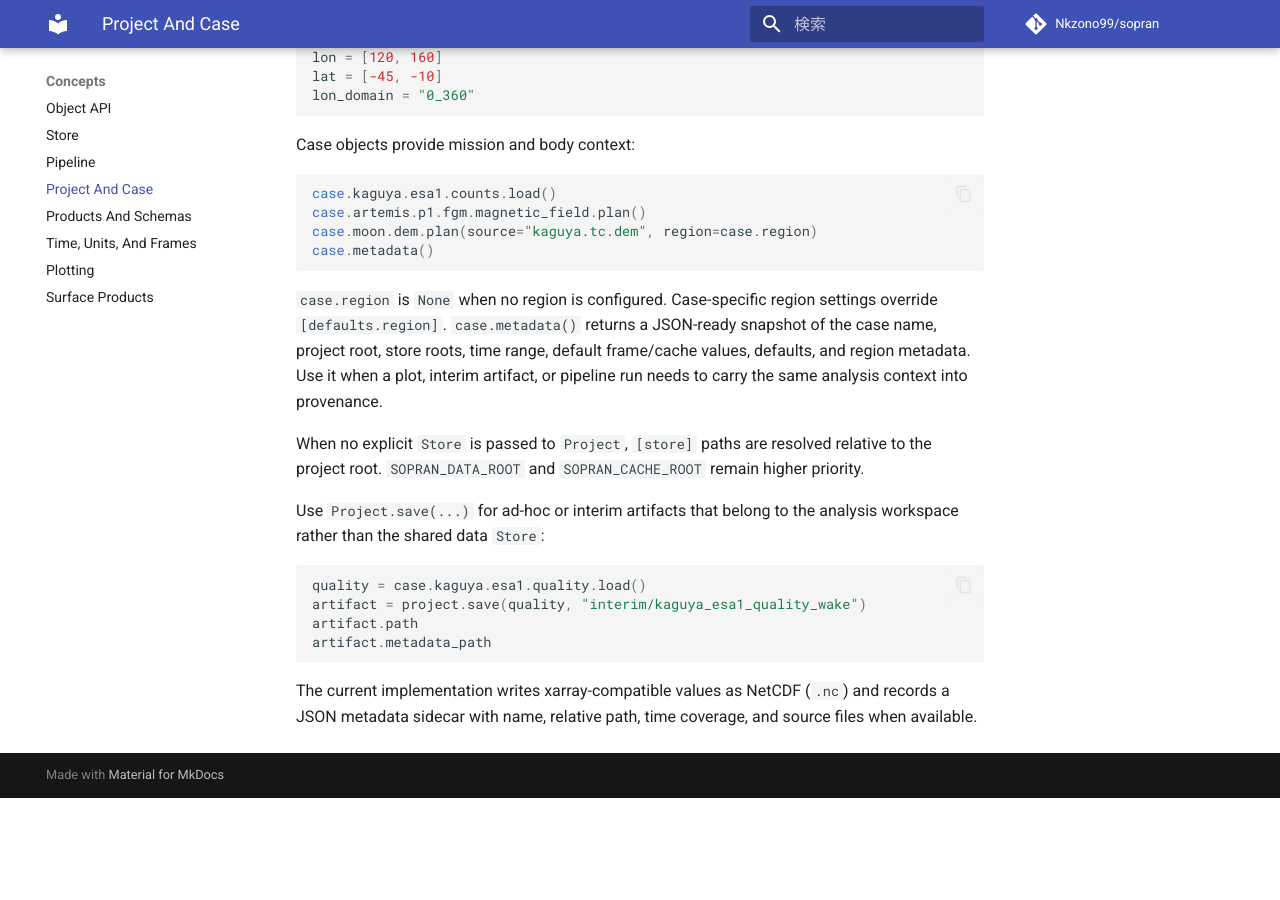
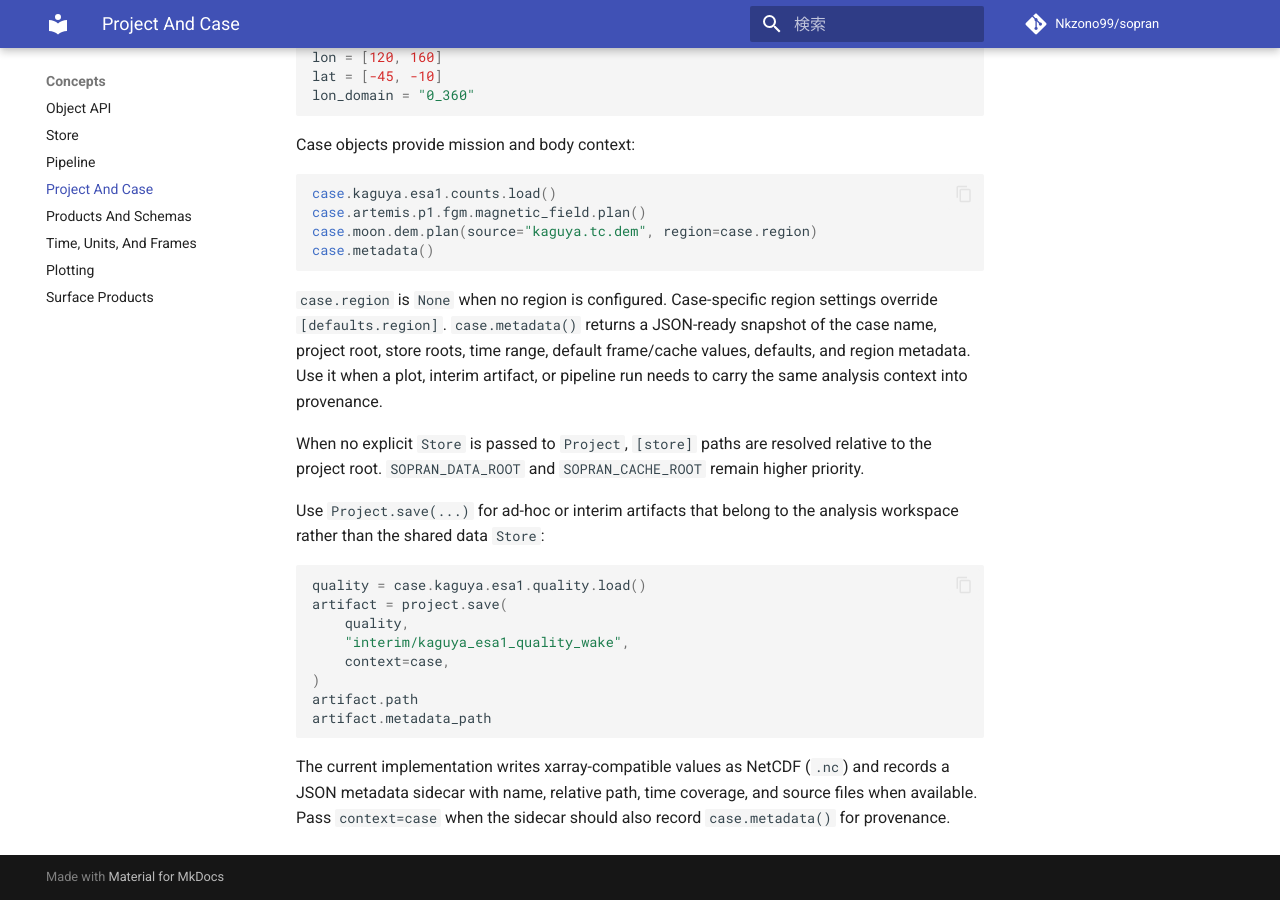
Before and after one commit to Nkzono99/sopran, an MkDocs documentation site: the page built from docs/concepts/project-case.md, in a window 1280 px wide and 900 px high, scrolled down 640 px. Built offline with MkDocs 1.6.1 and Material for MkDocs 9.7.7, drawn with Linux system fonts in a browser that asks for light colours; comment, search, counter and statistics services are not loaded; before the commit the page ends 1438 px from its top, so only the background shows below that.

Commit message:
Record case context in project artifacts

````diff
--- a/docs/concepts/project-case.md
+++ b/docs/concepts/project-case.md
@@ -55,11 +55,16 @@ analysis workspace rather than the shared data `Store`:
 
 ```python
 quality = case.kaguya.esa1.quality.load()
-artifact = project.save(quality, "interim/kaguya_esa1_quality_wake")
+artifact = project.save(
+    quality,
+    "interim/kaguya_esa1_quality_wake",
+    context=case,
+)
 artifact.path
 artifact.metadata_path
 ```
 
 The current implementation writes xarray-compatible values as NetCDF (`.nc`)
 and records a JSON metadata sidecar with name, relative path, time coverage, and
-source files when available.
+source files when available. Pass `context=case` when the sidecar should also
+record `case.metadata()` for provenance.
````
Also changed, not shown: SPEC.md (+6 -1 lines), 2 other files.
